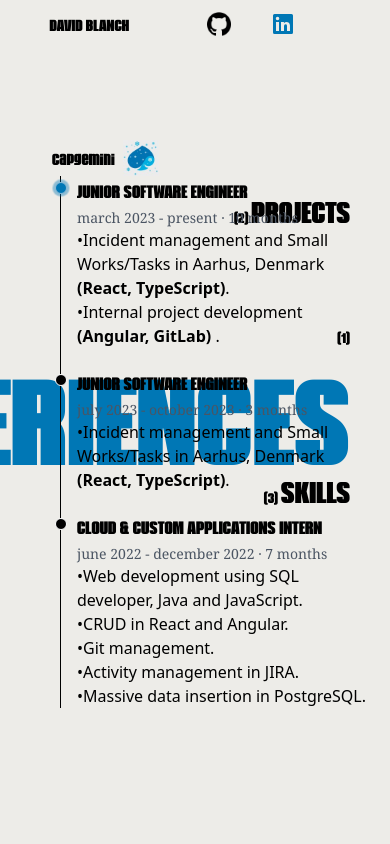
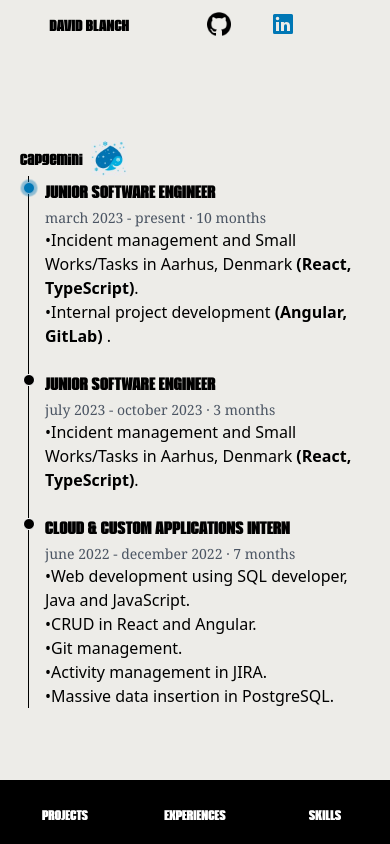
Before and after one commit to DaviidBlanch/DavidBlanch, a React (Vite) app: page /experiences in a window 390 px wide. Built offline with nearby package versions, Linux system fonts and the light colour scheme.

Commit message:
Responsive added

```diff
--- a/src/components/Experiences.tsx
+++ b/src/components/Experiences.tsx
@@ -3,7 +3,7 @@
 
 export default function Experiences() {
     return (
-        <div className="p-2 pl-10">
+        <div className="p-2 lg:pl-10">
             <div className='flex'>
                 <a
                     href='https://www.capgemini.com/es-es/'
--- a/src/components/Header.tsx
+++ b/src/components/Header.tsx
@@ -1,10 +1,11 @@
 import '../styles/navegation.css'
-import { NavLink } from 'react-router-dom'
+import { Link, NavLink } from 'react-router-dom'
 
 import GitHub from '../assets/socialNetwork-logos/GitHub-logo.webp'
 
 export default function Header() {
     return (
+        <>
             <header className="py-3 px-10 flex items-center fixed top-0 w-full justify-between z-30">
                 <div className="flex flex-grow basis-0 lg:text-2xl md:text-2xl sm:text-2xl">
                     <NavLink to="/" className="logo-container">
@@ -38,5 +39,25 @@
                     </ul>
                 </nav>
             </header>
+            <footer className="fixed bottom-0 left-0 z-50 w-full h-16 bg-black border-t border-black lg:hidden">
+                <div className="grid h-full max-w-lg grid-cols-3 mx-auto">
+                    <div className="inline-flex flex-col items-center justify-center font-medium px-5 group">
+                        <Link to="/">
+                            <span className="text-sm text-white group-hover:text-[#0077B5]">PROJECTS</span>
+                        </Link>
+                    </div>
+                    <div className="inline-flex flex-col items-center justify-center font-medium px-5 group">
+                        <Link to="/experiences">
+                            <span className="text-sm text-white group-hover:text-[#0077B5]">EXPERIENCES</span>
+                        </Link>
+                    </div>
+                    <div className="inline-flex flex-col items-center justify-center font-medium px-5 group">
+                        <Link to="/skills">
+                            <span className="text-sm text-white group-hover:text-[#0077B5]">SKILLS</span>
+                        </Link>
+                    </div>
+                </div>
+            </footer>
+        </>
     )
 }
--- a/src/components/HomePage.tsx
+++ b/src/components/HomePage.tsx
@@ -15,7 +15,7 @@
                     <Route path="/skills" element={<Skills />} />
                 </Routes>
             </section>
-            <section className="flex items-center justify-center z-10">
+            <section className="lg:flex items-center justify-center z-10 hidden">
                 <Navegation />
             </section>
         </div>
--- a/src/components/Skills.tsx
+++ b/src/components/Skills.tsx
@@ -20,7 +20,7 @@
     }, [])
 
     return (
-        <div className="p-2 pl-10">
+        <div className="p-2 lg:pl-10">
             {
                 skillData?.map(skill => (
                     <div key={skill.id} className="mb-3">
```
Lines whose indentation alone changed are shown as unchanged.
